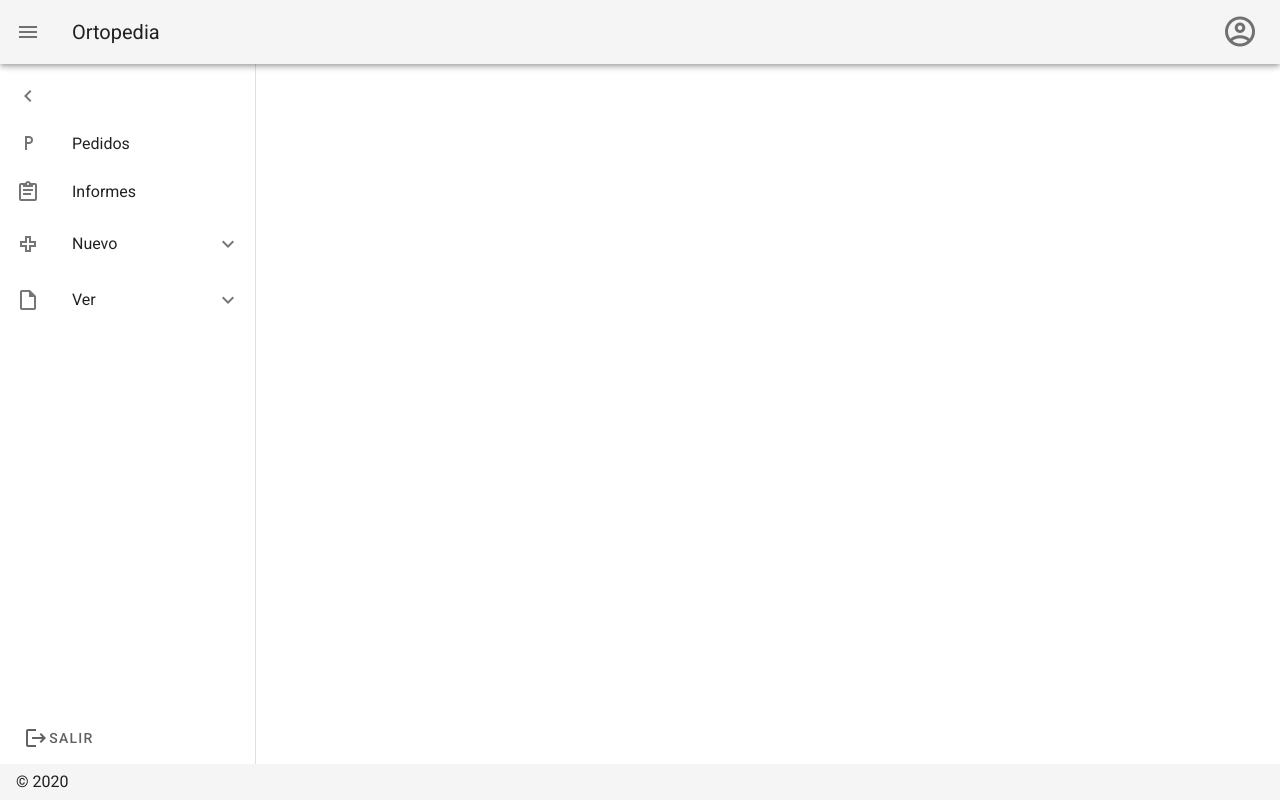
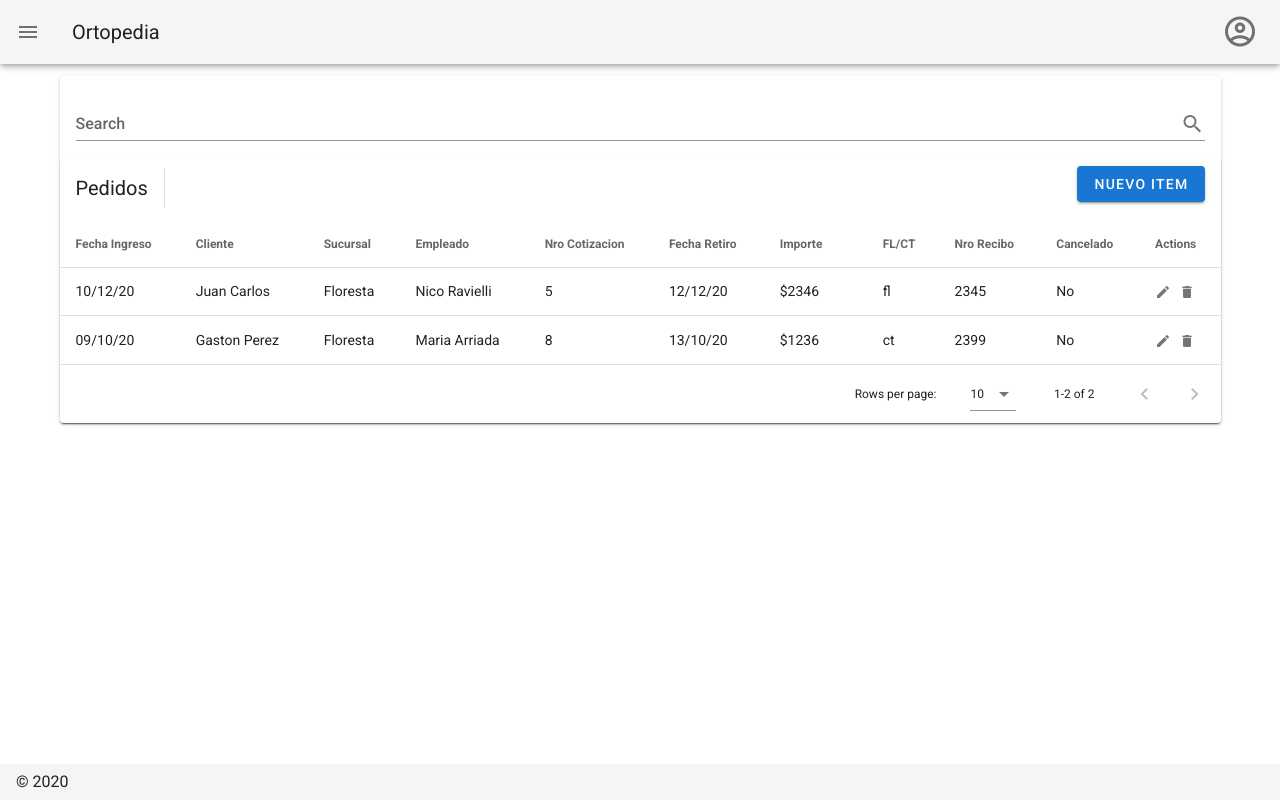
Before and after one commit to francocava/Ortopedia-FrontEnd, a Nuxt app: page /pedidos in a window 1280 px wide. Built offline with nearby package versions, Linux system fonts and the light colour scheme.

Commit message:
ajustes menores

```diff
--- a/layouts/default.vue
+++ b/layouts/default.vue
@@ -15,13 +15,13 @@
             >
           </v-list-item-action>
           <v-list-item-content>
-            <v-list-item-title v-text="hola" />
+            <v-list-item-title />
           </v-list-item-content>
         </v-list-item>
 
         <v-list-item
           v-for="item in itemsSimple"
-          :key="item"
+          :key="item.title"
           :to="item.to"
           router
           exact
@@ -92,7 +92,8 @@
 export default {
   data() {
     return {
-      drawer: true,
+      fixed: false,
+      drawer: false,
       itemsSimple: [
         {
           //icon: 'mdi-file-powerpoint-box-outline',
--- a/pages/pedidoVer.vue
+++ b/pages/pedidos.vue
@@ -8,6 +8,9 @@
         single-line
         hide-details
       ></v-text-field>
+
+      {{search}}
+
     </v-card-title>
     <v-data-table
       :headers="headers"
@@ -140,6 +143,7 @@
 <script>
 export default {
   data: () => ({
+    search: '',
     dialog: false,
     dialogDelete: false,
     headers: [
```
Also changed, not shown: pages/obras-sociales.vue (renamed from pages/obraSocialVer.vue), pages/pagos.vue (renamed from pages/pagoVer.vue).
